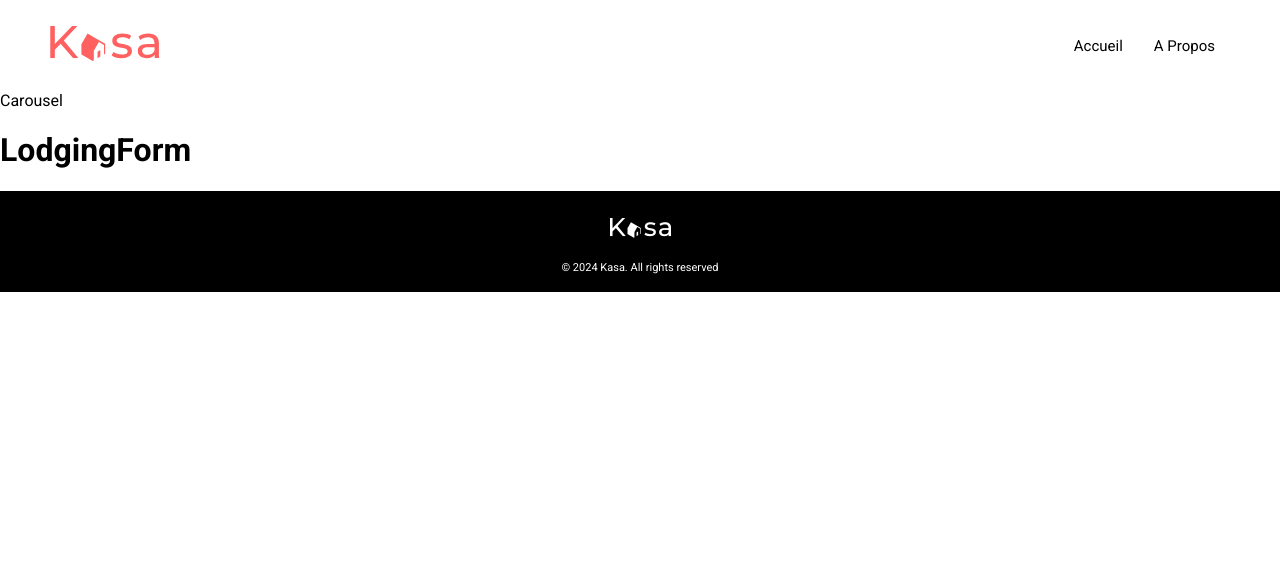
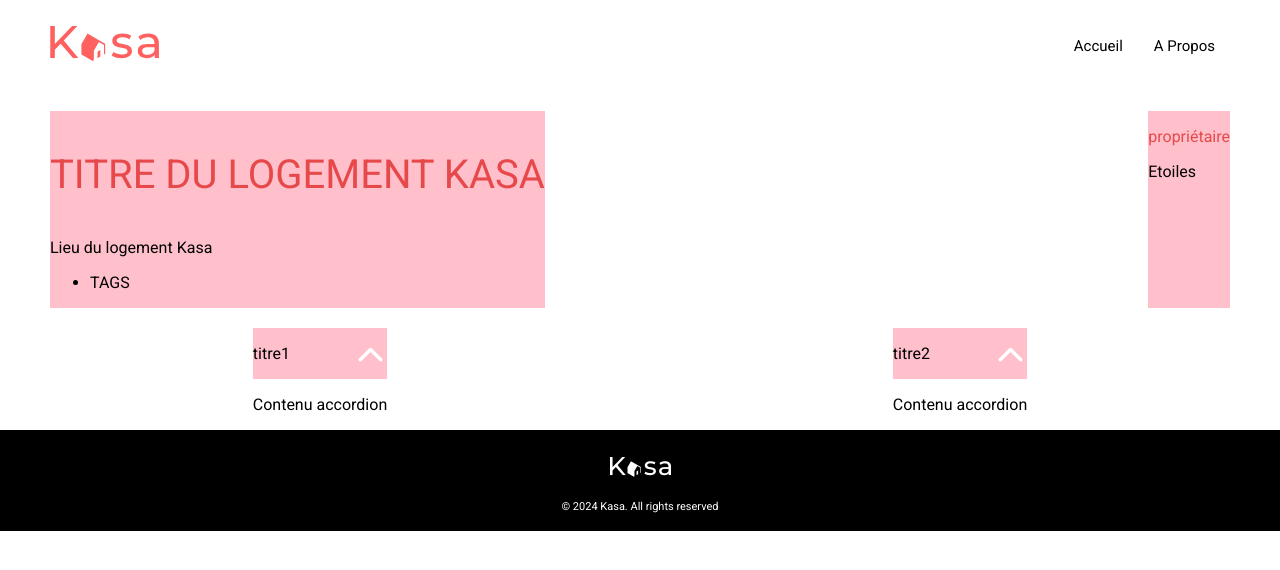
Before and after one commit to ChloeCassanJouin/KASA, a React (Vite) app: page /lodging/1 in a window 1280 px wide. Shown: the top 570 px of the page. Built offline with nearby package versions, Linux system fonts and the light colour scheme; no server answers.

Commit message:
MAJ Lodging

```diff
--- /dev/null
+++ b/src/SASS/Components/lodgingForm.scss
@@ -0,0 +1,44 @@
+.lodgingFormColumns {
+    margin: 20px 50px;
+    display: flex;
+    flex-direction: row;
+    justify-content: space-between;
+
+    .lodgingFormColumn1 {
+        background-color: pink;
+
+        .lodgingFormTitle{
+            color: rgba(224, 40, 40, 0.79);
+            font-size: 40px;
+            margin:0;
+        }
+    }
+
+    .lodgingFormColumn2 {
+        background-color: pink;
+
+        .lodgingFormOwner{
+            color: rgba(224, 40, 40, 0.79);
+        }
+    }
+}
+
+.lodgingAccordionContainer {
+    display: flex;
+    flex-direction: row;
+    justify-content: space-around;
+
+    .lodgingAccordion1{
+        display: flex;
+        flex-direction: row;
+        justify-content: space-between;
+        background-color: pink;
+    }
+
+    .lodgingAccordion2{
+        display: flex;
+        flex-direction: row;
+        justify-content: space-between;
+        background-color: pink;
+    }
+}
--- a/src/SASS/Main.css
+++ b/src/SASS/Main.css
@@ -244,4 +244,50 @@ html {
   color: black;
 }
 
+.carouselContainer {
+  background-color: rgba(247, 244, 244, 0.938);
+  margin: 0 50px;
+  border-radius: 20px;
+  box-sizing: border-box;
+  height: 200px;
+}
+
+.lodgingFormColumns {
+  margin: 20px 50px;
+  display: flex;
+  flex-direction: row;
+  justify-content: space-between;
+}
+.lodgingFormColumns .lodgingFormColumn1 {
+  background-color: pink;
+}
+.lodgingFormColumns .lodgingFormColumn1 .lodgingFormTitle {
+  color: rgba(224, 40, 40, 0.79);
+  font-size: 40px;
+}
+.lodgingFormColumns .lodgingFormColumn2 {
+  background-color: pink;
+}
+.lodgingFormColumns .lodgingFormColumn2 .lodgingFormOwner {
+  color: rgba(224, 40, 40, 0.79);
+}
+
+.lodgingAccordionContainer {
+  display: flex;
+  flex-direction: row;
+  justify-content: space-around;
+}
+.lodgingAccordionContainer .lodgingAccordion1 {
+  display: flex;
+  flex-direction: row;
+  justify-content: space-between;
+  background-color: pink;
+}
+.lodgingAccordionContainer .lodgingAccordion2 {
+  display: flex;
+  flex-direction: row;
+  justify-content: space-between;
+  background-color: pink;
+}
+
 /*# sourceMappingURL=main.css.map */
--- a/src/SASS/Main.scss
+++ b/src/SASS/Main.scss
@@ -7,3 +7,5 @@
 @import "./Components/banner.scss";
 @import "./Components/accordion.scss";
 @import "./Components/error.scss";
+@import "./Components/carousel.scss";
+@import "./Components/lodgingForm.scss";
--- a/src/components/Carousel.jsx
+++ b/src/components/Carousel.jsx
@@ -1,10 +1,39 @@
-import React from 'react'
+import React, { useState } from 'react';
 
- const Carousel = ({data}) => {
+export default function Carousel({ data }) {
   console.log(data)
+  /*const [slideIndex, setSlideIndex] = useState(0);
+
+  function nextSlide() {
+    if (slideIndex < data.length - 1) {
+      setSlideIndex(slideIndex + 1);
+    } else {
+      setSlideIndex(0);
+    }
+  }
+
+  function prevSlide() {
+    if (slideIndex > 0) {
+      setSlideIndex(slideIndex - 1);
+    } else {
+      setSlideIndex(data.length - 1);
+    }
+  }*/
+
   return (
-    <div className='carousel'>Carousel</div>
-  )
+    <section className='carouselContainer'>
+      <p>CAROUSEL</p>
+    </section>
+  );
 }
 
-export default Carousel
+/*<div className='carousel-container'>
+        <div className='carousel-slide'>
+          <img src={data[slideIndex].cover} alt={data[slideIndex].title} />
+          <div className='LodgingTitleContainer'>
+            <p className='LodgingTitle'>{data[slideIndex].title}</p>
+          </div>
+        </div>
+        <button className='prev-button' onClick={prevSlide}>Previous</button>
+        <button className='next-button' onClick={nextSlide}>Next</button>
+      </div>*/
--- a/src/components/GalleryHomePage.jsx
+++ b/src/components/GalleryHomePage.jsx
@@ -1,6 +1,7 @@
 import React from 'react';
 
 export default function GalleryHomePage({ data }) {
+  console.log(data)
   return (
     <section className='Lodging'>
       <div className='LodgingCardsContainer'>
--- a/src/components/LodgingForm.jsx
+++ b/src/components/LodgingForm.jsx
@@ -1,9 +1,43 @@
 import React from 'react';
+import collapseArrow from '../assets/Images/collapse-arrow.svg';
 
-const LodgingForm = () => {
+export default function Lodgingform({ data }) {
+  console.log(data)
     return (
-      <h1>LodgingForm</h1>
+      <main>
+        <section className='lodgingFormColumns'>
+          <div className='lodgingFormColumn1'>
+            <p className='lodgingFormTitle'>TITRE DU LOGEMENT KASA</p>
+            <p>Lieu du logement Kasa</p>
+            <ul>
+              <li>TAGS</li>
+            </ul>
+          </div>
+          <div className='lodgingFormColumn2'>
+            <p className='lodgingFormOwner'>propriétaire</p>
+            <p>Etoiles</p>
+          </div>
+        </section>
+        <section className='lodgingAccordionContainer'>
+          <div>
+            <div className='lodgingAccordion1'>
+              <p>titre1</p>
+              <img src={collapseArrow} alt="collapse arrow"></img>
+            </div>
+            <div>
+              <p>Contenu accordion</p>
+            </div>
+          </div>
+          <div>
+            <div className='lodgingAccordion2'>
+            <p>titre2</p>
+              <img src={collapseArrow} alt="collapse arrow"></img>
+            </div>
+            <div>
+              <p>Contenu accordion</p>
+            </div>
+          </div>
+        </section>
+      </main>
     );
-  };
-
-  export default LodgingForm;
+  }
--- a/src/pages/Lodging.jsx
+++ b/src/pages/Lodging.jsx
@@ -1,5 +1,4 @@
 import React, { useState, useEffect } from 'react';
-import { useParams } from 'react-router-dom';
 import Header from '../components/Header';
 import Footer from '../components/Footer';
 import Carousel from '../components/Carousel';
@@ -11,8 +10,8 @@ export default function Lodging() {
 
   useEffect(() => {
     async function getData() {
-      const libraryData = await fetchLibraryData();
-      setData(libraryData);
+      const libraryLodgingData = await fetchLibraryData();
+      setData(libraryLodgingData);
     }
     getData();
   }, []);
@@ -20,13 +19,16 @@ export default function Lodging() {
   return (
     <>
       <Header />
-      <main>
-        <div className='LodgingCarousel'>
-          <Carousel data={data} />
-        </div>
-      </main>
-      <LodgingForm />
+
+      <LodgingForm data={data} />
       <Footer />
     </>
   );
 }
+
+//<Carousel data={data} />
+/*<main>
+<div className='LodgingCarousel'>
+<Carousel data={data} />
+</div>
+</main>*/
```
Also changed, not shown: src/SASS/Components/carousel.scss (added, +7 -0 lines), 1 other file (tests, documents, lock files or other folders).
